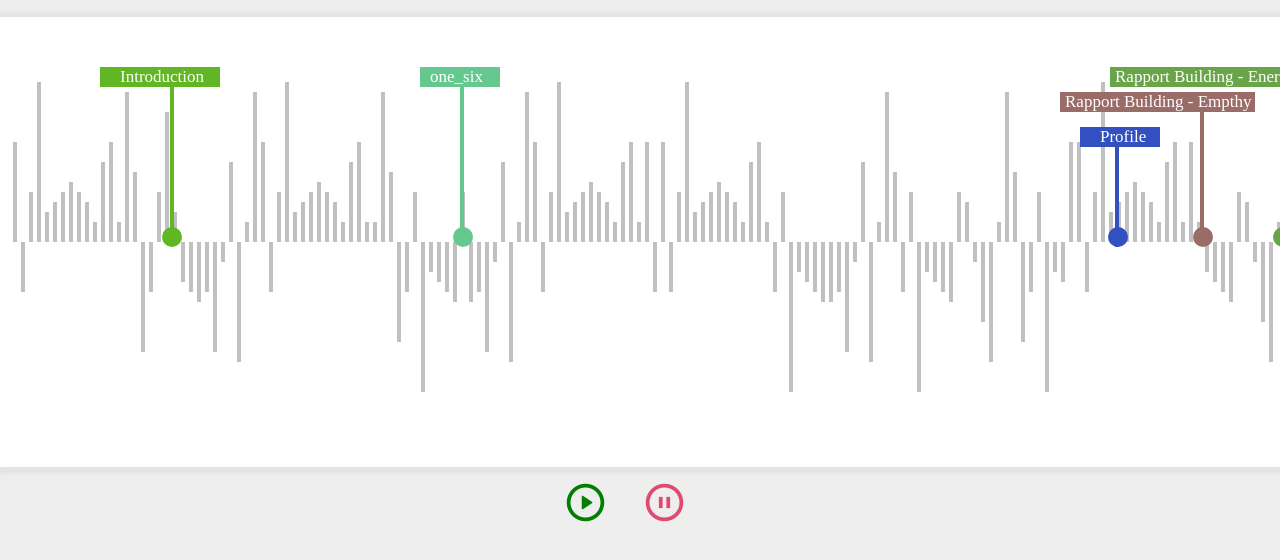
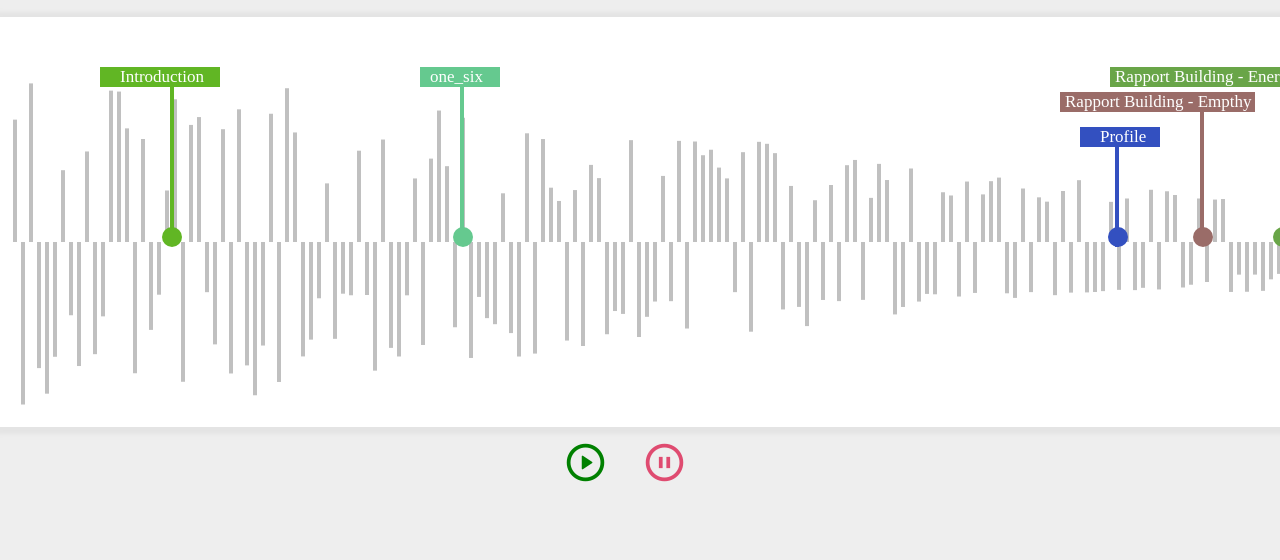
Before and after one commit to info-vivekranjan/SalesKenTask, a plain HTML site: page index.html in a window 1280 px wide. Shown: the part 62-622 px from the top of the page. Drawn offline with nearby package versions, Linux system fonts and the light colour scheme.

Commit message:
Using Random values for bars height and direction

```diff
--- a/app.js
+++ b/app.js
@@ -2,19 +2,35 @@ const canvas = document.getElementById("canvas");
 const ctx = canvas.getContext("2d"); // 2D rendering context
 
 //Static height of each canvas
-const heightArr = [
-  -100, 50, -50, -160, -30, -40, -50, -60, -50, -40, -20, -80, -100, -20, -150,
-  -70, 110, 50, -50, -130, -30, 40, 50, 60, 50, 110, 20, -80, 120, -20, -150,
-  -100, 50, -50, -160, -30, -40, -50, -60, -50, -40, -20, -80, -100, -20, -20,
-  -150, -70, 100, 50, -50, 150, 30, 40, 50, 60, -50, 60, 50, 110, 20, -80, 120,
-  -20, -150, -100, 50, -50, -160, -30, -40, -50, -60, -50, -40, -20, -80, -100,
-  -20, -100, 50, -100, 50, -50, -160, -30, -40, -50, -60, -50, -40, -20, -80,
-  -100, -20, 50, -50, 150, 30, 40, 50, 60, 60, 50, 110, 20, -80, 120, -20, -150,
-  -70, 50, -50, 150, 30, 40, 50, 60, -50, -40, 20, 80, 120, -20, -150, -70, 100,
-  50, -50, 150, 30, 40, -100, -100, 50, -50, -160, -30, -40, -50, -60, -50, -40,
-  -20, -80, -100, -20, -100, -20, 30, 40, 50, 60, -50, -40, 20, 80, 120, -20,
-  -150, -70, 100, 50, -50, 20, 80,
-];
+// const heightArr = [
+//   -100, 50, -50, -160, -30, -40, -50, -60, -50, -40, -20, -80, -100, -20, -150,
+//   -70, 110, 50, -50, -130, -30, 40, 50, 60, 50, 110, 20, -80, 120, -20, -150,
+//   -100, 50, -50, -160, -30, -40, -50, -60, -50, -40, -20, -80, -100, -20, -20,
+//   -150, -70, 100, 50, -50, 150, 30, 40, 50, 60, -50, 60, 50, 110, 20, -80, 120,
+//   -20, -150, -100, 50, -50, -160, -30, -40, -50, -60, -50, -40, -20, -80, -100,
+//   -20, -100, 50, -100, 50, -50, -160, -30, -40, -50, -60, -50, -40, -20, -80,
+//   -100, -20, 50, -50, 150, 30, 40, 50, 60, 60, 50, 110, 20, -80, 120, -20, -150,
+//   -70, 50, -50, 150, 30, 40, 50, 60, -50, -40, 20, 80, 120, -20, -150, -70, 100,
+//   50, -50, 150, 30, 40, -100, -100, 50, -50, -160, -30, -40, -50, -60, -50, -40,
+//   -20, -80, -100, -20, -100, -20, 30, 40, 50, 60, -50, -40, 20, 80, 120, -20,
+//   -150, -70, 100, 50, -50, 20, 80,
+// ];
+// console.log(heightArr.length);
+
+// Random height of Each canvs
+
+const heightArr = [];
+
+for (let i = 165; i >= 0; i--) {
+  let randomVal =
+    Math.random() > 0.5
+      ? -(Math.random() * (i - 10) + 40)
+      : Math.random() * (i - 30) + 50;
+
+  heightArr.push(randomVal);
+}
+
+console.log(heightArr);
 
 let widthOfEachCanvs = 4;
 let start = 13;
--- a/index.html
+++ b/index.html
@@ -18,7 +18,7 @@
     </header>
 
     <section>
-        <canvas id="canvas" width="1350" height="400"></canvas>
+        <canvas id="canvas" width="1350" height="360"></canvas>
         <div class="controls">
             <span class="play">
                 <i class="ri-play-circle-line" onclick="handlePlay()"></i>
```
